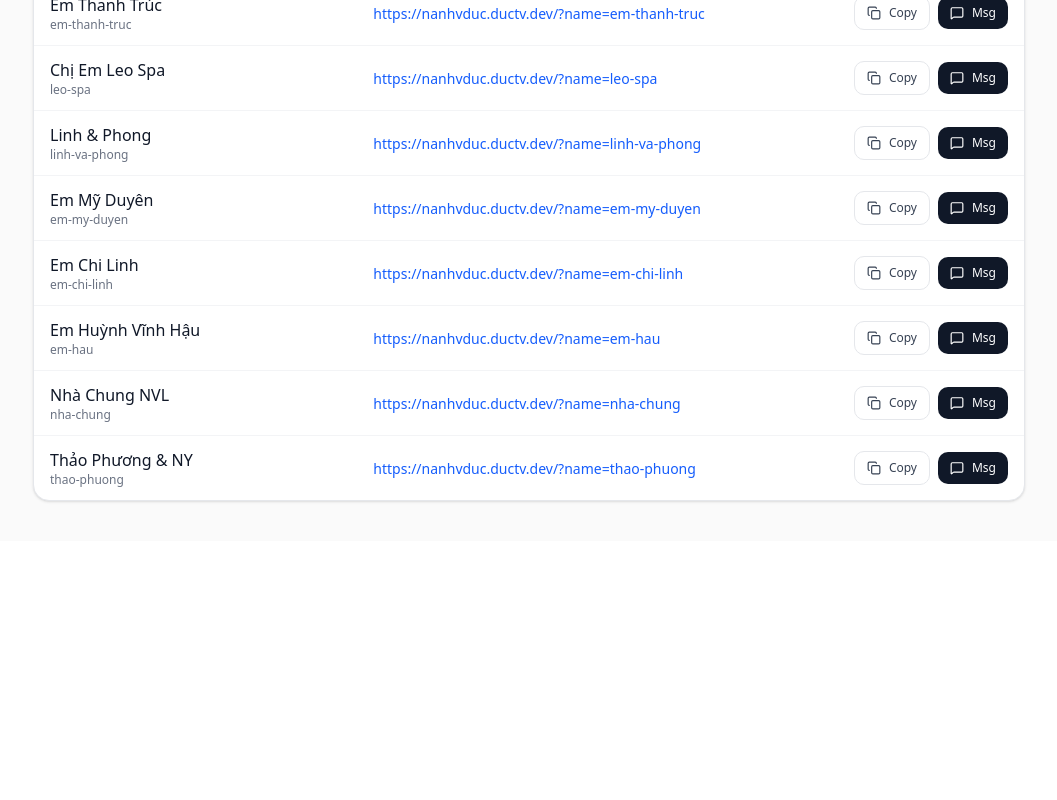
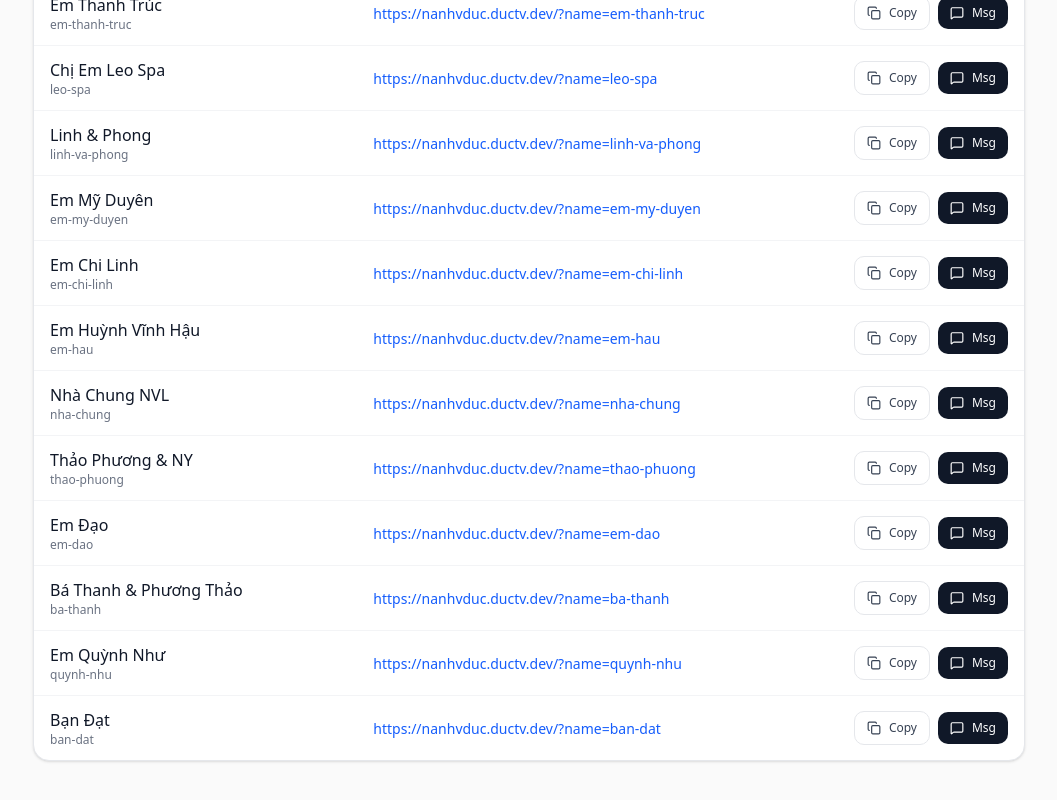
Before and after one commit to ductv-dev/nhagai-wedding, a Next.js app: page /admin in a window 1280 px wide. Shown: the part 1344-2144 px from the top of the page, without its empty margins (111-1168 px from the left). Before the commit the page ends 1885 px from the top, so only its background shows below. Built offline with nearby package versions, Linux system fonts and the light colour scheme.

Commit message:
update list

```diff
--- a/data/data-khach.js
+++ b/data/data-khach.js
@@ -24,4 +24,8 @@ export const GUESTS = [
   { id: 23, slug: "em-hau", name: "Em Huỳnh Vĩnh Hậu" },
   { id: 24, slug: "nha-chung", name: "Nhà Chung NVL" },
   { id: 25, slug: "thao-phuong", name: "Thảo Phương & NY" },
+  { id: 26, slug: "em-dao", name: "Em Đạo" },
+  { id: 27, slug: "ba-thanh", name: "Bá Thanh & Phương Thảo" },
+  { id: 28, slug: "quynh-nhu", name: "Em Quỳnh Như" },
+  { id: 29, slug: "ban-dat", name: "Bạn Đạt" },
 ];
```
